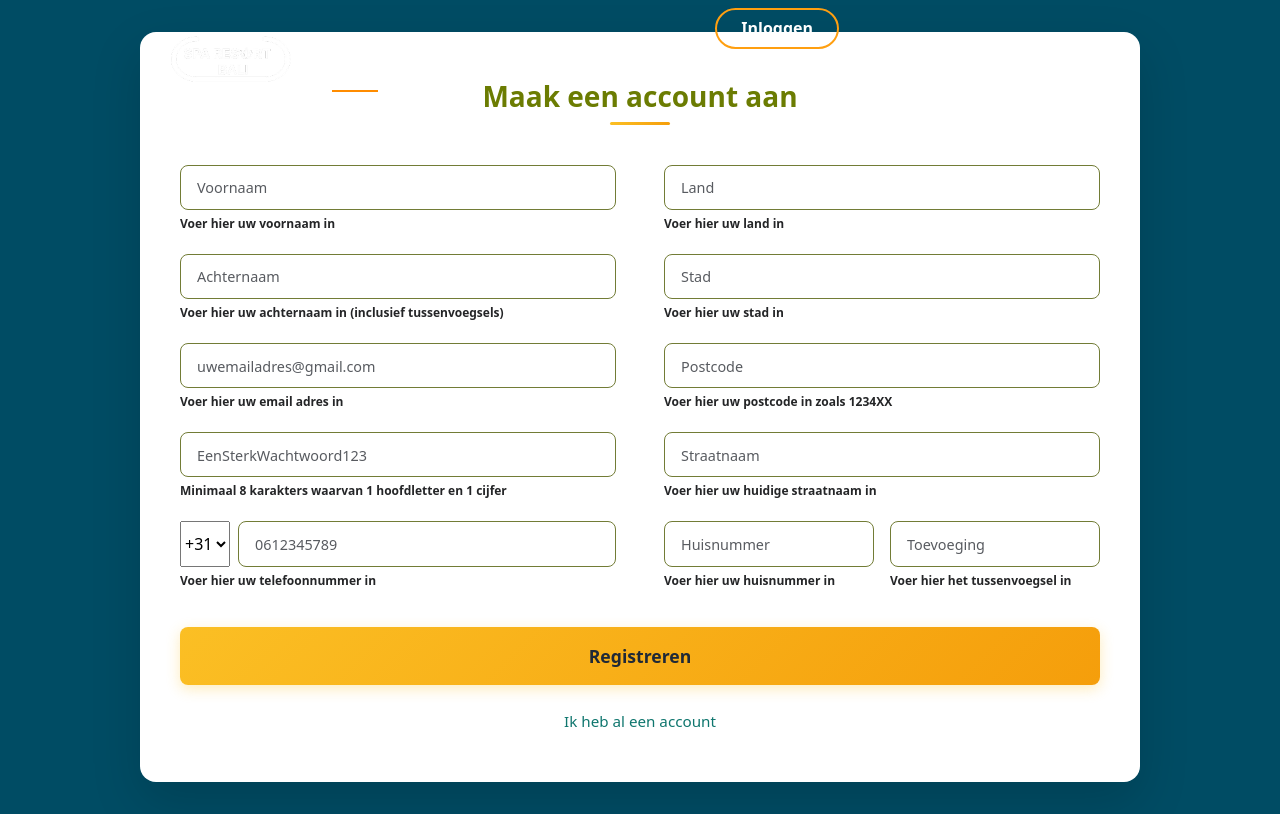
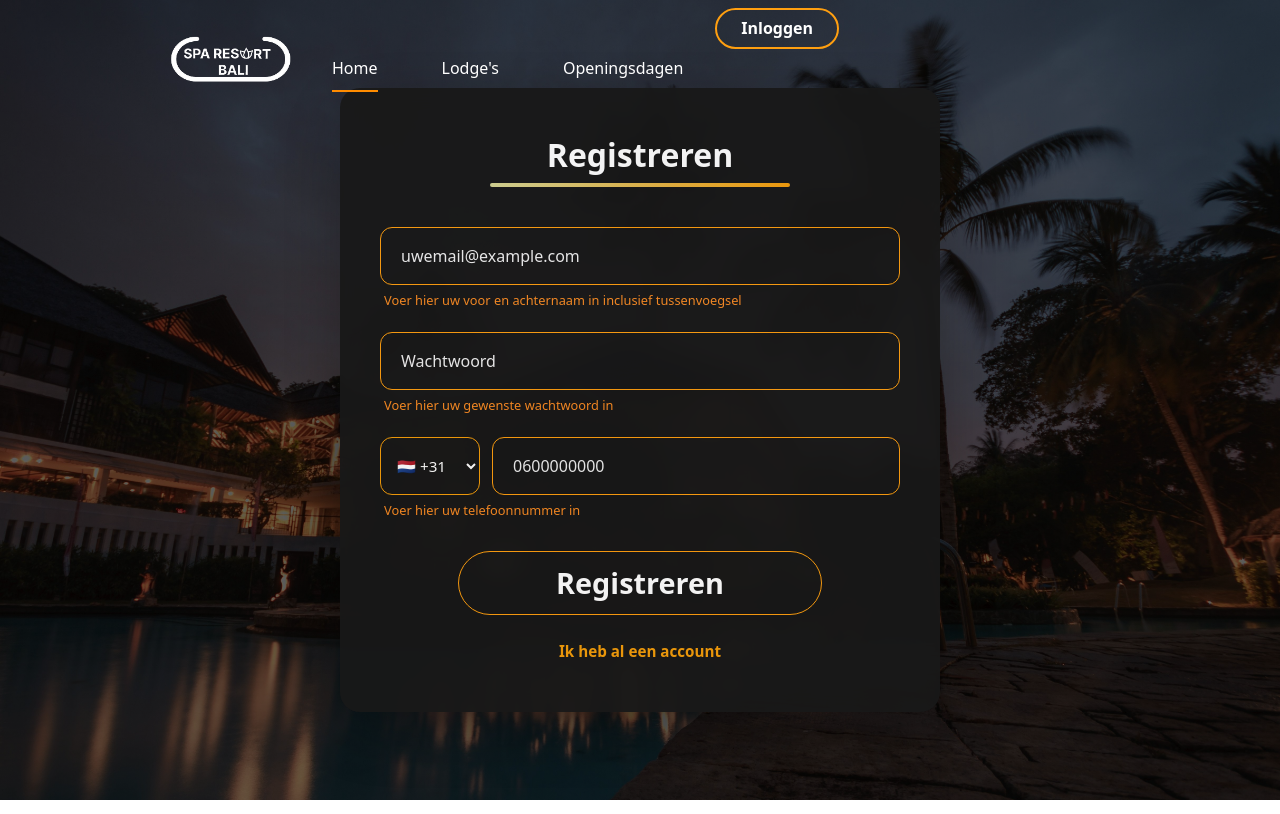
Before and after one commit to S1mpleDimplee/sparesort-frontend, a React (Create React App) app: page /registreren in a window 1280 px wide. Built offline with nearby package versions, Linux system fonts and the light colour scheme.

Commit message:
Refactor code structure for improved readability and maintainability

```diff
--- a/src/Register/login/login.css
+++ b/src/Register/login/login.css
@@ -24,7 +24,8 @@
 .login-title {
   font-size: 1.75rem;
   font-weight: 600;
-  color: #6b7c02; /* olive green to match your design */
+  color: #6b7c02;
+  /* olive green to match your design */
   text-align: center;
   margin-bottom: 0.5rem;
 }
@@ -50,7 +51,7 @@
 }
 
 .form-input-login {
- width: 100%;
+  width: 100%;
   padding: 0.6rem 1rem;
   border: 1.5px solid #727c36;
   border-radius: 8px;
--- a/src/Register/register/register.css
+++ b/src/Register/register/register.css
@@ -1,37 +1,56 @@
 .register-page {
   min-height: 100vh;
-  background: #004C64;
+  background: linear-gradient(135deg, #1a1a1a 0%, #2d2d2d 100%);
   display: flex;
   align-items: center;
   justify-content: center;
   padding: 2rem;
+  position: relative;
+}
+
+.register-page::before {
+  content: '';
+  position: absolute;
+  top: 0;
+  left: 0;
+  right: 0;
+  bottom: 0;
+  background: linear-gradient(rgba(0, 0, 0, 0.6), rgba(0, 0, 0, 0.6)),
+    url('../../media/login.jpg') center/cover no-repeat;
+  pointer-events: none;
 }
 
 .register-container {
   width: 100%;
-  max-width: 1000px;
+  max-width: 600px;
+  position: relative;
+  z-index: 1;
 }
 
 .register-card {
-  background: white;
-  border-radius: 16px;
+  background: #191919;
+  opacity: 0.95;
+  backdrop-filter: blur(10px);
+  border-radius: 20px;
   padding: 3rem 2.5rem;
-  box-shadow: 0 20px 50px rgba(0, 0, 0, 0.15);
-  position: relative;
+  box-shadow: 0 20px 60px rgba(0, 0, 0, 0.3);
 }
 
 .register-title {
-  font-size: 1.75rem;
-  font-weight: 600;
-  color: #6b7c02;
+  font-size: 2rem;
+  font-weight: 700;
+  background: #ffffff;
+  -webkit-background-clip: text;
+  -webkit-text-fill-color: transparent;
+  background-clip: text;
   text-align: center;
   margin-bottom: 0.5rem;
 }
 
-.title-underline {
-  width: 400px;
-  height: 3px;
-  background: linear-gradient(90deg, #fbbf24, #f59e0b);
+.register-title-underline {
+  width: 300px;
+  height: 4px;
+  background: linear-gradient(90deg, #d5d594, #f59e0b);
   margin: 0 auto 2.5rem auto;
   border-radius: 2px;
 }
@@ -42,173 +61,84 @@
   gap: 1.5rem;
 }
 
-/* Two Column Layout */
-.form-columns {
-  display: grid;
-  grid-template-columns: 1fr 1fr;
-  gap: 3rem;
-  align-items: start;
-}
-
-.form-column {
-  display: flex;
-  flex-direction: column;
-  gap: 1.5rem;
-}
-
-.column-title {
-  font-size: 1.2rem;
-  font-weight: 600;
-  color: #374151;
-  margin-bottom: 0.5rem;
-  padding-bottom: 0.5rem;
-  border-bottom: 2px solid #e5e7eb;
-}
-
-.personal-info .column-title {
-  color: #0f766e;
-}
-
-.address-info .column-title {
-  color: #7c2d12;
-}
-
 .form-group {
   display: flex;
   flex-direction: column;
   gap: 0.5rem;
 }
 
-.form-group-row {
-  display: grid;
-  grid-template-columns: 1fr 1fr;
-  gap: 1rem;
-}
-
 .form-input-register {
   width: 100%;
-  padding: 0.6rem 1rem;
-  border: 1.5px solid #727c36;
-  border-radius: 8px;
+  background-color: transparent;
+  padding: 1rem 1.25rem;
+  border: 1px solid #FF9F10;
+  border-radius: 12px;
   font-size: 1rem;
   transition: all 0.3s ease;
-  color: #000000;
+  color: #ffffff;
   box-sizing: border-box;
 }
 
 .form-input-register:focus {
   outline: none;
-  background-color: white;
+  border-color: #fbbf24;
+  box-shadow: 0 0 0 3px rgba(251, 191, 36, 0.3);
 }
 
 .form-input-register::placeholder {
-  color: #585b60;
-  font-size: 0.9rem;
+  color: #efefef;
 }
 
 .form-label-register {
-  font-size: 0.75rem;
-  color: #242527;
-  line-height: 1;
-  font-weight: 600;
+  font-size: 0.8rem;
+  color: #fb8c24;
+  line-height: 1.2;
+  font-weight: 500;
+  padding-left: 0.25rem;
 }
 
-/* Phone input styling */
 .phone-group {
   display: flex;
-  gap: 0.5rem;
+  gap: 0.75rem;
 }
 
-.country-select {
+.phone-select {
   padding: 1rem 0.75rem;
-  border: 2px solid #e5e7eb;
-  border-radius: 8px;
-  background-color: #f9fafb;
-  color: #374151;
+  border: 1px solid #f59e0b;
+  border-radius: 12px;
+  background-color: transparent;
+  color: #ffffff;
   font-size: 0.95rem;
   cursor: pointer;
   transition: all 0.3s ease;
-  min-width: 80px;
+  min-width: 100px;
+  font-weight: 500;
 }
 
-.country-select:focus {
+.phone-select:focus {
   outline: none;
-  border-color: #0f766e;
-  background-color: white;
-  box-shadow: 0 0 0 3px rgba(15, 118, 110, 0.1);
-}
-
-.phone-input {
-  flex: 1;
-}
-
-/* License plate styling */
-.license-plate-group {
-  display: flex;
-  justify-content: center;
-  align-items: center;
-  margin-top: 1rem;
-}
-
-.license-plate {
-  background: linear-gradient(135deg, #3b82f6, #1d4ed8);
-  border: 3px solid #1e40af;
-  border-radius: 8px;
-  padding: 0.75rem 1.5rem;
-  display: flex;
-  align-items: center;
-  gap: 0.5rem;
-  box-shadow: 0 4px 12px rgba(59, 130, 246, 0.3);
-  min-width: 180px;
-  justify-content: center;
-}
-
-.plate-nl {
-  background: #1d4ed8;
-  color: white;
-  padding: 0.5rem 0.75rem;
-  border-radius: 4px;
-  font-weight: bold;
-  font-size: 0.9rem;
-  letter-spacing: 1px;
-}
-
-.plate-number {
-  background: #fbbf24;
-  color: #1f2937;
-  padding: 0.5rem 1rem;
-  border-radius: 4px;
-  font-weight: bold;
-  font-size: 0.9rem;
-  letter-spacing: 1px;
-  flex: 1;
-  text-align: center;
-}
-
-.button-row {
-  grid-column: span 2;
-  margin-top: 1rem;
+  border-color: #fbbf24;
+  box-shadow: 0 0 0 3px rgba(251, 191, 36, 0.1);
 }
 
 .register-button {
-  width: 100%;
-  padding: 1rem;
-  background: linear-gradient(135deg, #fbbf24, #f59e0b);
-  color: #1f2937;
-  border: none;
-  border-radius: 8px;
-  font-size: 1.1rem;
-  font-weight: 600;
+  align-self: center;
+  width: 70%;
+  padding: 0.6rem;
+  background: transparent;
+  color: #ffffff;
+  border: 1px solid #FF9F10;
+  border-radius: 100px;
+  font-size: 1.8rem;
+  font-weight: 700;
   cursor: pointer;
   transition: all 0.3s ease;
-  box-shadow: 0 4px 14px rgba(251, 191, 36, 0.3);
+  margin-top: 0.5rem;
 }
 
 .register-button:hover {
-    background: linear-gradient(135deg, #e9ae1a, #cb840a);
-
-  transform: translateY(-1px);
-  box-shadow: 0 6px 20px rgba(251, 191, 36, 0.4);
+  transform: translateY(-2px);
+  box-shadow: 0 6px 20px rgba(251, 191, 36, 0.5);
 }
 
 .register-button:active {
@@ -220,17 +150,17 @@
 }
 
 .login-redirect-link {
-  color: #0f766e;
+  color: #f59e0b;
   background: none;
   border: none;
   text-decoration: none;
   font-size: 0.95rem;
-  font-weight: 500;
+  font-weight: 600;
   cursor: pointer;
-  transition: color 0.3s ease;
+  transition: all 0.3s ease;
 }
 
 .login-redirect-link:hover {
-  color: #0d9488;
+  color: #fbbf24;
   text-decoration: underline;
 }
--- a/src/Register/register/register.js
+++ b/src/Register/register/register.js
@@ -6,19 +6,10 @@ import { useToast } from "../../toastmessage/toastmessage";
 
 const Register = () => {
   const [formData, setFormData] = useState({
-    firstname: "",
-    lastname: "",
     email: "",
     password: "",
-    country: "",
-    city: "",
-    postcode: "",
-    streetname: "",
-    addition: "",
-    housenumber: "",
     phonenumber: "",
   });
-
 
   const { openToast } = useToast();
   const [countryCode, setCountryCode] = useState("+31");
@@ -69,56 +60,25 @@ const Register = () => {
     }
   };
 
-
   return (
     <div className="register-page">
       <div className="register-container">
         <div className="register-card">
-          <h2 className="register-title">Maak een account aan</h2>
-          <div className="title-underline"></div>
+          <h2 className="register-title">Registreren</h2>
+          <div className="register-title-underline"></div>
 
           <div className="register-form">
-            <div className="form-columns">
-              {/* Left Column - Personal Information */}
-              <div className="form-column personal-info">
-
             <div className="form-group">
               <input
                 type="text"
-                    name="firstname"
-                    value={formData.firstname}
+                name="email"
+                value={formData.email}
                 onChange={handleChange}
-                    placeholder="Voornaam"
-                    className="form-input-register"
-                  />
-                  <label className="form-label-register">Voer hier uw voornaam in</label>
-                </div>
-
-                <div className="form-group">
-                  <input
-                    type="text"
-                    name="lastname"
-                    value={formData.lastname}
-                    onChange={handleChange}
-                    placeholder="Achternaam"
+                placeholder="uwemail@example.com"
                 className="form-input-register"
               />
               <label className="form-label-register">
-                    Voer hier uw achternaam in (inclusief tussenvoegsels)
-                  </label>
-                </div>
-
-                <div className="form-group">
-                  <input
-                    type="email"
-                    name="email"
-                    value={formData.email}
-                    onChange={handleChange}
-                    placeholder="uwemailadres@gmail.com"
-                    className="form-input-register"
-                  />
-                  <label className="form-label-register">
-                    Voer hier uw email adres in
+                Voer hier uw voor en achternaam in inclusief tussenvoegsel
               </label>
             </div>
 
@@ -128,11 +88,11 @@ const Register = () => {
                 name="password"
                 value={formData.password}
                 onChange={handleChange}
-                    placeholder="EenSterkWachtwoord123"
+                placeholder="Wachtwoord"
                 className="form-input-register"
               />
               <label className="form-label-register">
-                    Minimaal 8 karakters waarvan 1 hoofdletter en 1 cijfer
+                Voer hier uw gewenste wachtwoord in
               </label>
             </div>
 
@@ -143,18 +103,24 @@ const Register = () => {
                   onChange={handleCountryCodeChange}
                   className="phone-select"
                 >
-                      <option value="+31">+31</option>
-                      <option value="+32">+32</option>
-                      <option value="+49">+49</option>
-                      <option value="+33">+33</option>
-                      <option value="+44">+44</option>
+                  <option value="+31">🇳🇱 +31</option>
+                  <option value="+32">🇧🇪 +32</option>
+                  <option value="+49">🇩🇪 +49</option>
+                  <option value="+33">🇫🇷 +33</option>
+                  <option value="+44">🇬🇧 +44</option>
                 </select>
                 <input
-                      type="tel"
+                  type="text"
                   name="phonenumber"
                   value={formData.phonenumber}
-                      onChange={handleChange}
-                      placeholder="0612345789"
+                  onChange={e => {
+                    const value = e.target.value.replace(/\D/g, "");
+                    setFormData({
+                      ...formData,
+                      phonenumber: value
+                    });
+                  }}
+                  placeholder="0600000000"
                   className="form-input-register"
                 />
               </div>
@@ -162,101 +128,11 @@ const Register = () => {
                 Voer hier uw telefoonnummer in
               </label>
             </div>
-              </div>
 
-              {/* Right Column - Address Information */}
-              <div className="form-column address-info">
-
-                <div className="form-group">
-                  <input
-                    type="text"
-                    name="country"
-                    value={formData.country}
-                    onChange={handleChange}
-                    placeholder="Land"
-                    className="form-input-register"
-                  />
-                  <label className="form-label-register">Voer hier uw land in</label>
-                </div>
-
-                <div className="form-group">
-                  <input
-                    type="text"
-                    name="city"
-                    value={formData.city}
-                    onChange={handleChange}
-                    placeholder="Stad"
-                    className="form-input-register"
-                  />
-                  <label className="form-label-register">Voer hier uw stad in</label>
-                </div>
-
-                <div className="form-group">
-                  <input
-                    type="text"
-                    name="postcode"
-                    value={formData.postcode}
-                    onChange={handleChange}
-                    placeholder="Postcode"
-                    className="form-input-register"
-                  />
-                  <label className="form-label-register">
-                    Voer hier uw postcode in zoals 1234XX
-                  </label>
-                </div>
-
-                <div className="form-group">
-                  <input
-                    type="text"
-                    name="streetname"
-                    value={formData.streetname}
-                    onChange={handleChange}
-                    placeholder="Straatnaam"
-                    className="form-input-register"
-                  />
-                  <label className="form-label-register">
-                    Voer hier uw huidige straatnaam in
-                  </label>
-                </div>
-
-                <div className="form-group-row">
-                  <div className="form-group">
-                    <input
-                      type="text"
-                      name="housenumber"
-                      value={formData.housenumber}
-                      onChange={handleChange}
-                      placeholder="Huisnummer"
-                      className="form-input-register"
-                    />
-                    <label className="form-label-register">Voer hier uw huisnummer in</label>
-                  </div>
-
-                  <div className="form-group">
-                    <input
-                      type="text"
-                      name="addition"
-                      value={formData.addition}
-                      onChange={handleChange}
-                      placeholder="Toevoeging"
-                      className="form-input-register"
-                    />
-                    <label className="form-label-register">
-                      Voer hier het tussenvoegsel in
-                    </label>
-                  </div>
-                </div>
-              </div>
-            </div>
-
-            {/* Submit Button */}
-            <div className="button-row">
             <button onClick={handleSubmit} className="register-button">
               Registreren
             </button>
-            </div>
 
-            {/* Footer */}
             <div className="register-footer">
               <button
                 onClick={() => navigate("/inloggen")}
```
Also changed, not shown: src/media/login.jpg (added), src/media/login.png (renamed from src/media/image 19 (1).png). Lines whose indentation alone changed are shown as unchanged.
